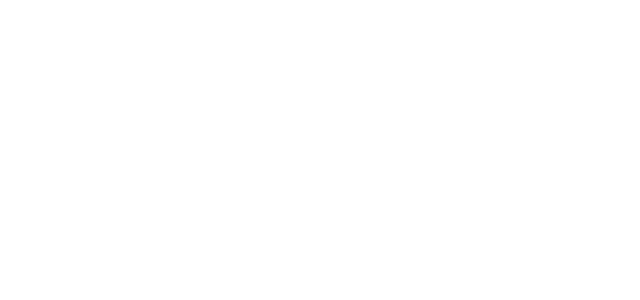
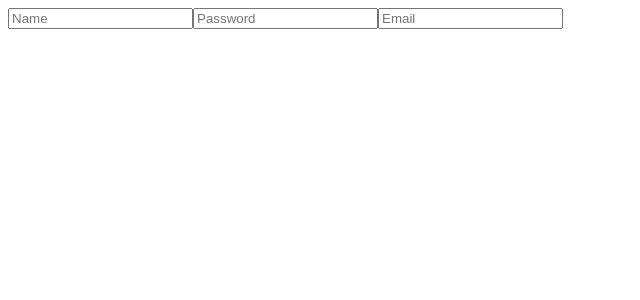
Before and after one commit to YELSHOD/vue3, a Vue app: page / in a window 1280 px wide. Shown: the top 300 px of the page, without its empty margins (0-640 px from the left). Built offline with nearby package versions, Linux system fonts and the light colour scheme.

Commit message:
test22ц3

```diff
--- a/src/App.vue
+++ b/src/App.vue
@@ -1,8 +1,22 @@
 <template>
+  <input type="text" v-model="userName" placeholder="Name">
+  <input type="password" v-model="userPass" placeholder="Password">
+  <input type="email" v-model="userEmail" placeholder="Email">
+
 
 </template>
 
 <script>
+export default {
+  data() {
+    return {
+      userName: '',
+      userPass: '',
+      userEmail: ''
+    }
+  },
+  methods: {}
+}
 
 </script>
 
```
